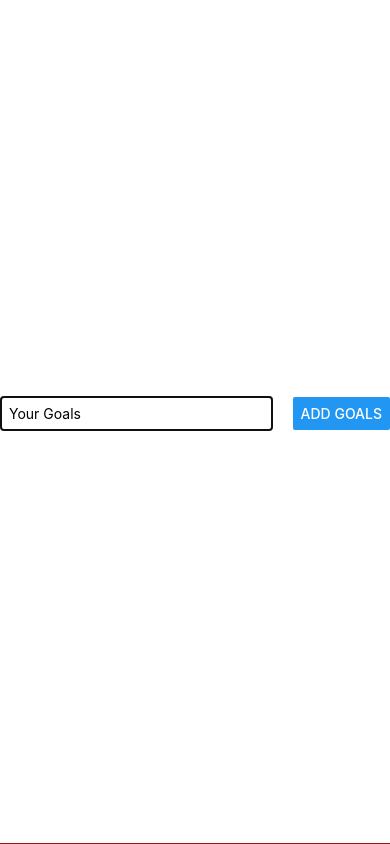
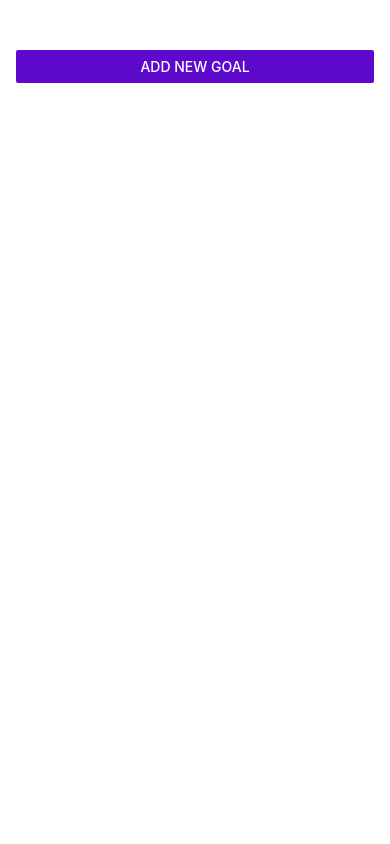
Before and after one commit to Ind0Pacific/React-Native, a React Native app: screen / in a window 390 px wide. Built offline with nearby package versions, Linux system fonts and the light colour scheme.

Commit message:
Added Modal base.

```diff
--- a/App.js
+++ b/App.js
@@ -1,11 +1,16 @@
 import { useState } from "react";
-import { StyleSheet, View, FlatList } from "react-native";
+import { StyleSheet, View, FlatList, Button } from "react-native";
 
-import GoalItem from "./components/GoalItem";
-import GoalInput from "./components/GoalInput";
+import GoalItem from "./components/goalItem";
+import GoalInput from "./components/goalInput";
 
 export default function App() {
   const [goals, setGoals] = useState([]);
+  const [modalIsVisible, setModalIsVisible] = useState(false);
+
+  function startAddGoalHandler() {
+    setModalIsVisible(true);
+  }
 
   function addGoalHandler(enteredGoalText) {
     if (enteredGoalText.trim().length === 0) return;
@@ -24,7 +29,12 @@ export default function App() {
 
   return (
     <View style={styles.appContainer}>
-      <GoalInput onAddGoal={addGoalHandler} />
+      <Button
+        title="Add new Goal"
+        color="#5e0acc"
+        onPress={startAddGoalHandler}
+      />
+     <GoalInput visible={modalIsVisible} onAddGoal={addGoalHandler}  />
       <View style={styles.goalsContainer}>
         <FlatList
           data={goals}
--- a/components/goalItem.js
+++ b/components/goalItem.js
@@ -1,4 +1,4 @@
-import { StyleSheet, View, Text, Pressable } from "react-native";
+import { StyleSheet, View, Text, Pressable , Modal } from "react-native";
 
 function GoalItem(props) {
   return (
@@ -16,6 +16,7 @@ function GoalItem(props) {
         </View>
       </Pressable>
     </View>
+
   );
 }
 
```
